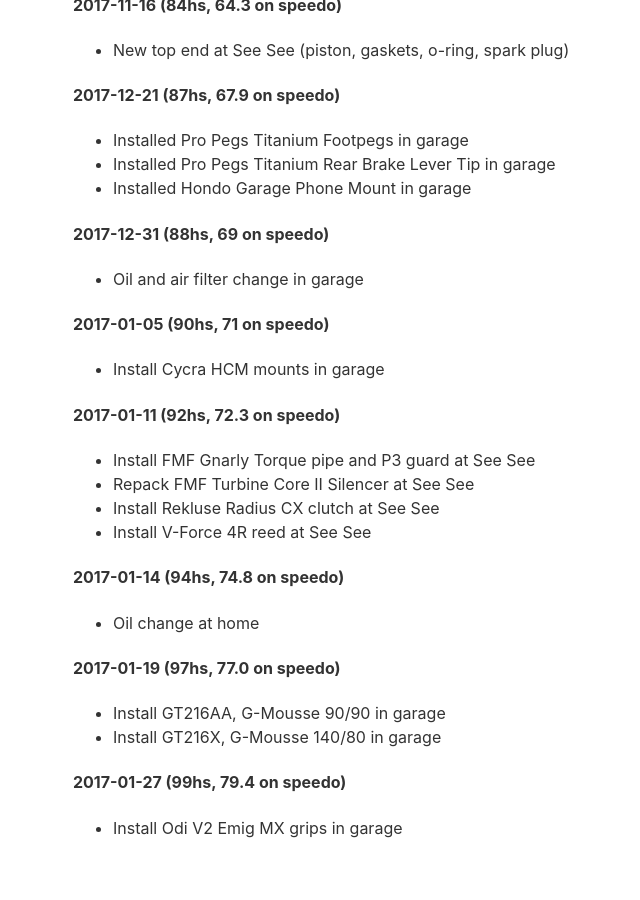
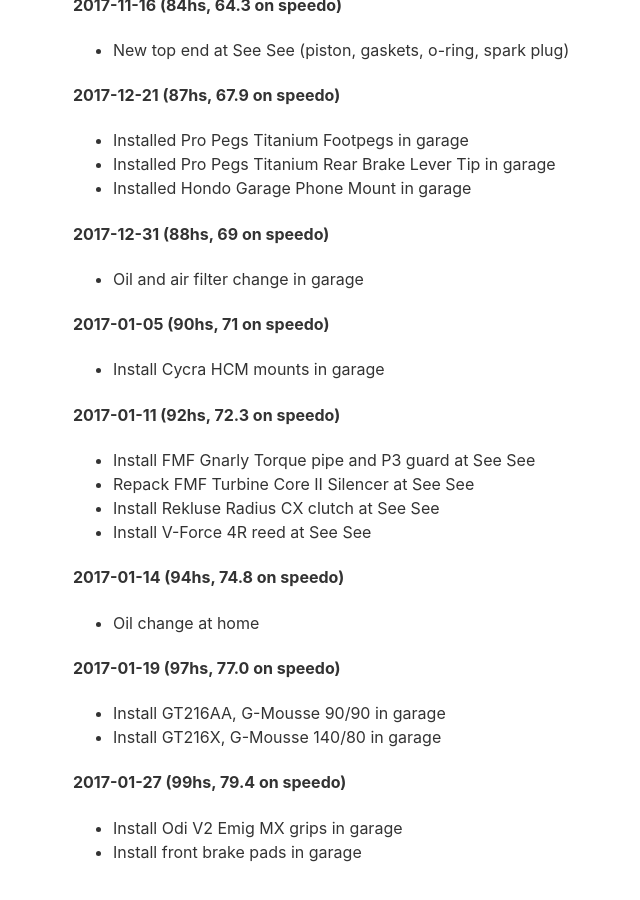
Before and after one commit to chrishunt/chrishunt.github.com, a Jekyll site: the page built from ktm-300/index.md, in a window 1280 px wide and 900 px high, scrolled down 3712 px. Shown: the whole window, without its empty margins (267-907 px from the left). Built offline with Jekyll 4.4.1, drawn with Linux system fonts in a browser that asks for light colours; before the commit the page ends 4588 px from its top, so only the background shows below that.

Commit message:
Installed front brakes

```diff
--- a/ktm-300/index.md
+++ b/ktm-300/index.md
@@ -146,3 +146,4 @@
 
 #### 2017-01-27 (99hs, 79.4 on speedo)
 - Install Odi V2 Emig MX grips in garage
+- Install front brake pads in garage
```
